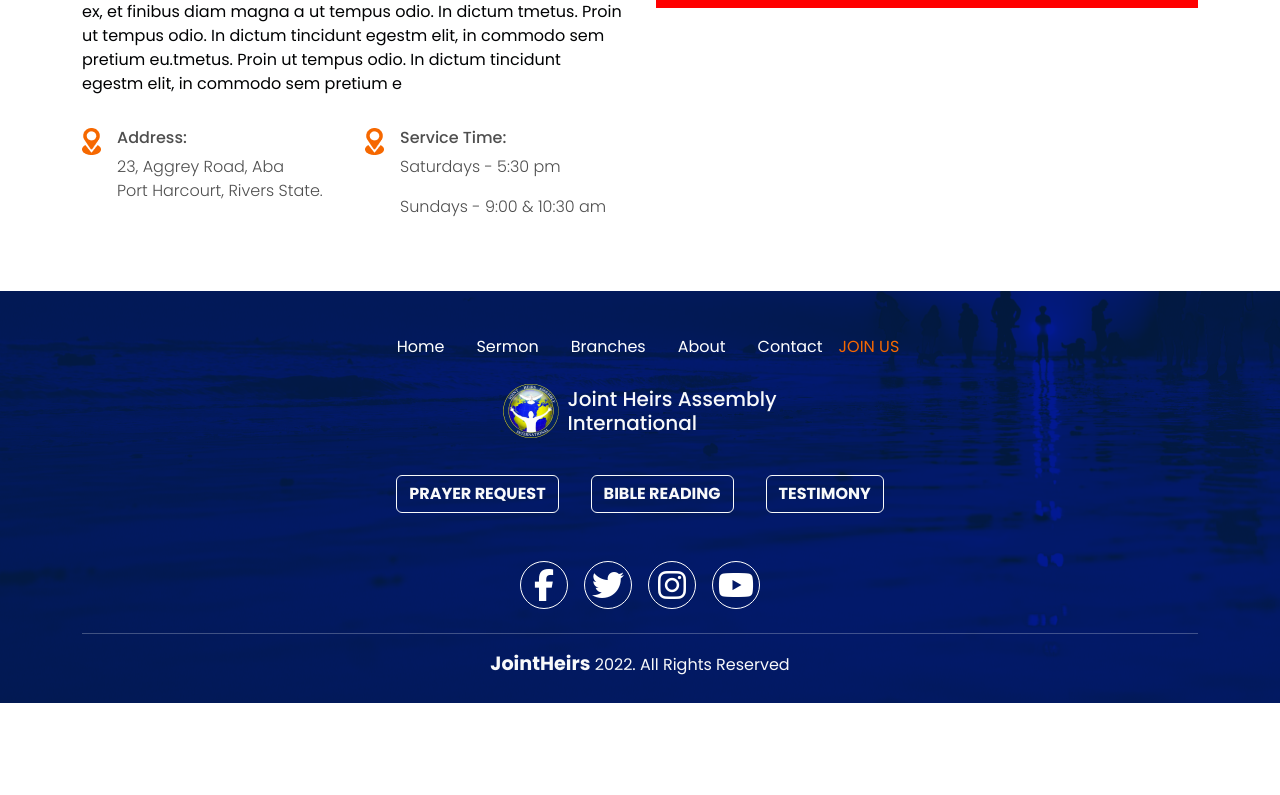
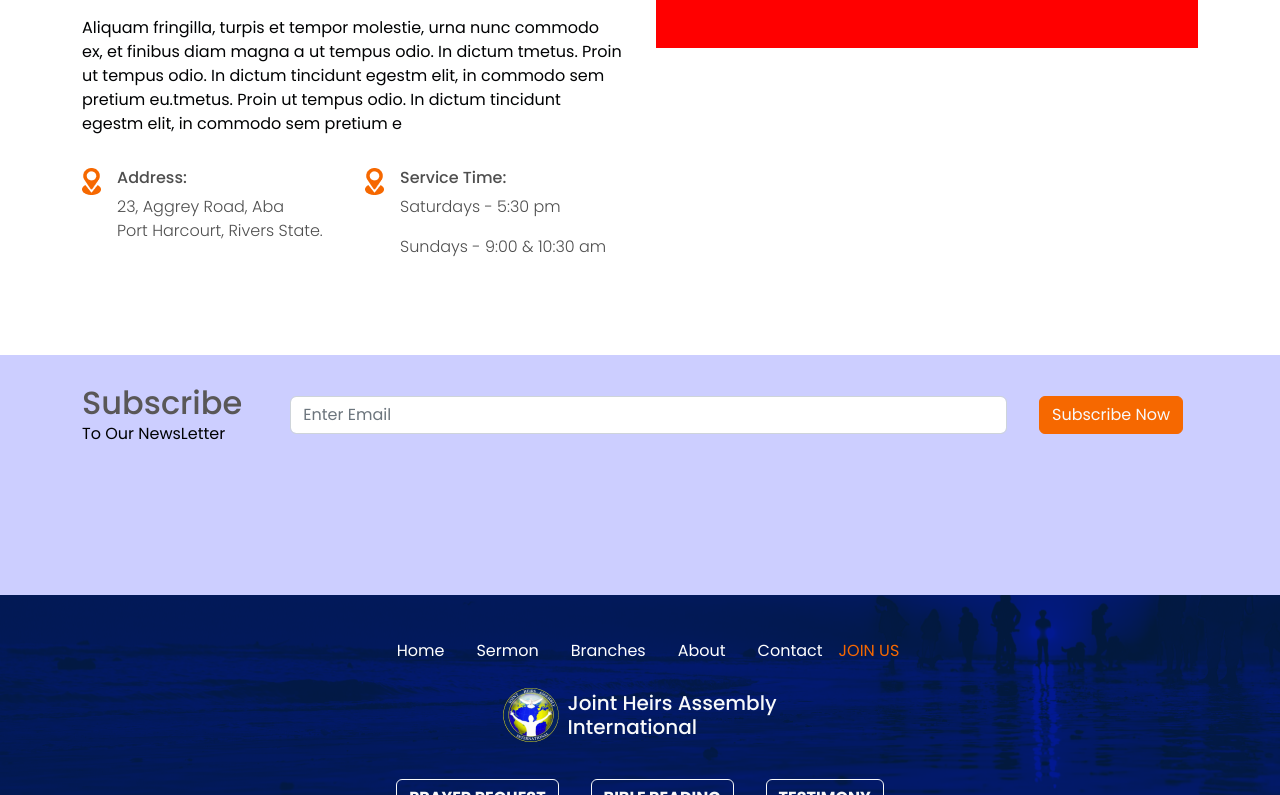
Before and after one commit to pin4eva/joint_heirs_frontend, a Next.js app: page /events/Index in a window 1280 px wide. Shown: the part 1936-2731 px from the top of the page. Before the commit the page ends 2639 px from the top, so only its background shows below. Built offline with nearby package versions, Linux system fonts and the light colour scheme.

Commit message:
add subscribe footer

```diff
--- a/src/pages/events/Index.tsx
+++ b/src/pages/events/Index.tsx
@@ -37,7 +37,7 @@ const EventsPage = () => {
 		setCurrentLink({ ...activeLink, youth: true });
 	};
 	return (
-		<FrontLayout showHeader={false}>
+		<FrontLayout title="Joint Heirs Assembly Int'l" showHeader={false}>
 			<div className="events">
 				<section className="events-hero">
 					<HeaderComp />
@@ -145,6 +145,22 @@ const EventsPage = () => {
 					</div>
 					{/* <img src="/images/events-location-img.png" alt="" /> */}
 				</section>
+				<section className="subscribe">
+					<div className="footer-subscribe">
+						<div className="container">
+							<div className="footer-sub">
+								<div className="sub-text">
+									<h2 className="text-secondary mb-0">Subscribe</h2>
+									<p className="text-dark mb-0">To Our NewsLetter</p>
+								</div>
+								<form>
+									<input type="text" placeholder="Enter Email" className="form-control" />
+									<button className="btn btn-warning text-light">Subscribe Now</button>
+								</form>
+							</div>
+						</div>
+					</div>
+				</section>
 			</div>
 		</FrontLayout>
 	);
--- a/src/styles/events.scss
+++ b/src/styles/events.scss
@@ -63,7 +63,7 @@
 		}
 		&-cards {
 			display: grid;
-			gap: 1.5rem;
+			gap: 2rem;
 			@media screen and (min-width: $mobile) {
 				grid-template-columns: 1fr 1fr;
 				.fallback-text {
@@ -84,7 +84,7 @@
 		}
 	}
 	&-location {
-		margin-block: 3.5rem;
+		margin-block: 5rem;
 		&-inner {
 			&_text {
 				h3 {
@@ -146,6 +146,36 @@
 			}
 		}
 	}
+	.subscribe {
+		.footer-subscribe {
+			min-height: 15vh;
+			background: #ccceff;
+
+			.footer-sub {
+				width: 100%;
+				height: 15vh;
+				display: flex;
+				align-items: center;
+				gap: 3rem;
+
+				.sub-text {
+					display: flex;
+					flex-direction: column;
+				}
+
+				form {
+					width: 80%;
+					display: flex;
+					justify-content: space-between;
+					gap: 2rem;
+
+					.form-control {
+						width: 70%;
+					}
+				}
+			}
+		}
+	}
 }
 
 .event-card {
```
